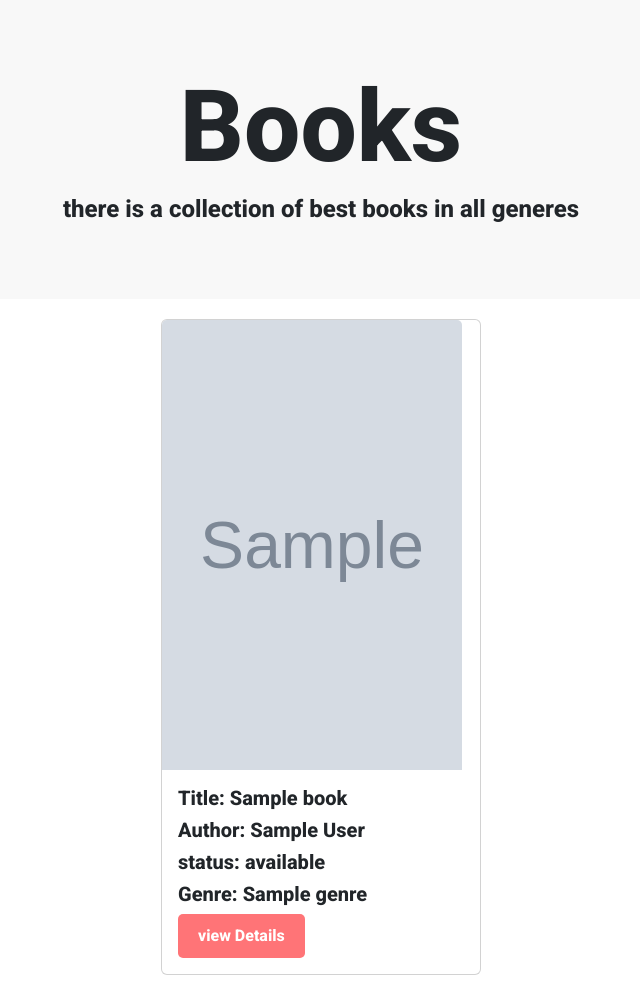
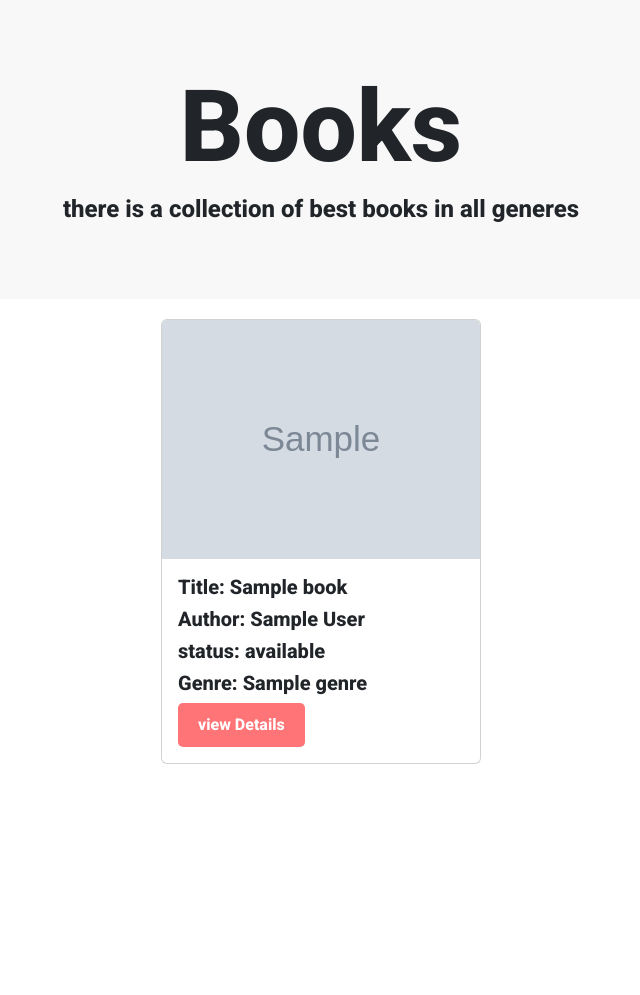
Before and after one commit to seifbasel/Library-Management-System-Website, a Django app: page /books/ in a window 1280 px wide. Shown: the part 63-1058 px from the top of the page, without its empty margins (319-959 px from the left). After the commit the page ends 827 px from the top, so only its background shows below. Run offline with Django 4.2, Linux system fonts and the light colour scheme; tables that the repository leaves empty hold one stand-in row (values such as "Sample post"); grey boxes marked "Sample" are stand-in pictures; some libraries are stand-ins or nearby versions; some web fonts are replaced.

Commit message:
removing style from card

```diff
--- a/LMS/books/templates/books/index.html
+++ b/LMS/books/templates/books/index.html
@@ -12,7 +12,7 @@
       class="card-img-top"
       src="{{book.get_image_url}}"
       alt="Card image cap"
-      style="height: 450px ;width:300px;"
+
     />
     <div class="card-body">
       <h5 class="card-title">Title: {{book.title}}</h5>
```
